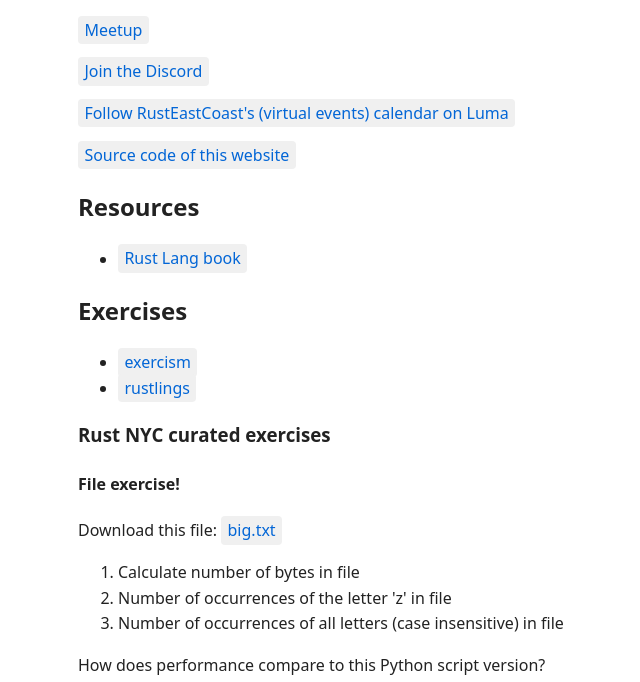
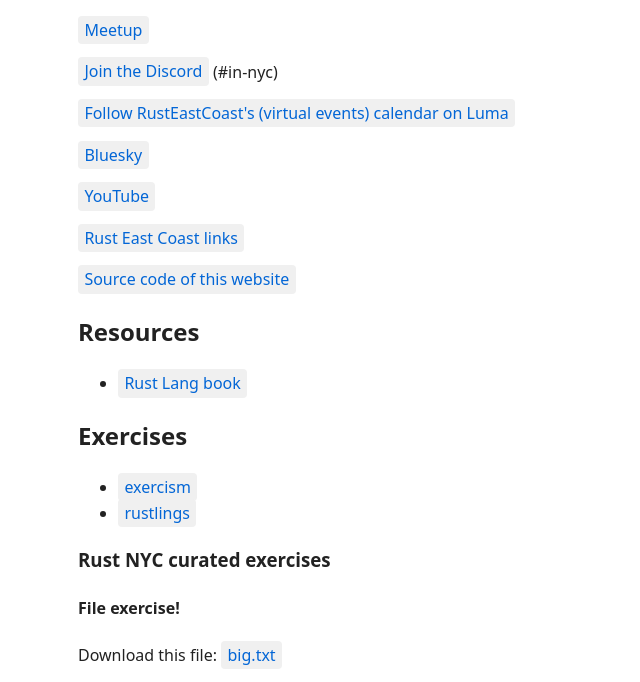
Before and after one commit to rust-nyc/rust-nyc.github.io, an Eleventy site: page content/index.md in a window 1280 px wide. Shown: the part 108-790 px from the top of the page, without its empty margins (202-842 px from the left). Built offline with nearby package versions, Linux system fonts and the light colour scheme; Eleventy itself is replaced by a stand-in of ours; files that its build step writes are made by us from their sources.

Commit message:
Add links

```diff
--- a/content/index.md
+++ b/content/index.md
@@ -7,9 +7,15 @@
 
 [Meetup](https://www.meetup.com/Rust-NYC/)
 
-[Join the Discord](https://discord.gg/5mGe3AGzgn)
+[Join the Discord](https://discord.gg/5mGe3AGzgn) (#in-nyc)
 
 [Follow RustEastCoast's (virtual events) calendar on Luma](https://lu.ma/rusteastcoast)
+
+[Bluesky](https://bsky.app/profile/rust.nyc)
+
+[YouTube](https://youtube.com/@RustEastCoast)
+
+[Rust East Coast links](https://rusteastcoast.com?utm_source=rust.nyc)
 
 [Source code of this website](https://github.com/rust-nyc/rust-nyc.github.io)
 
```
